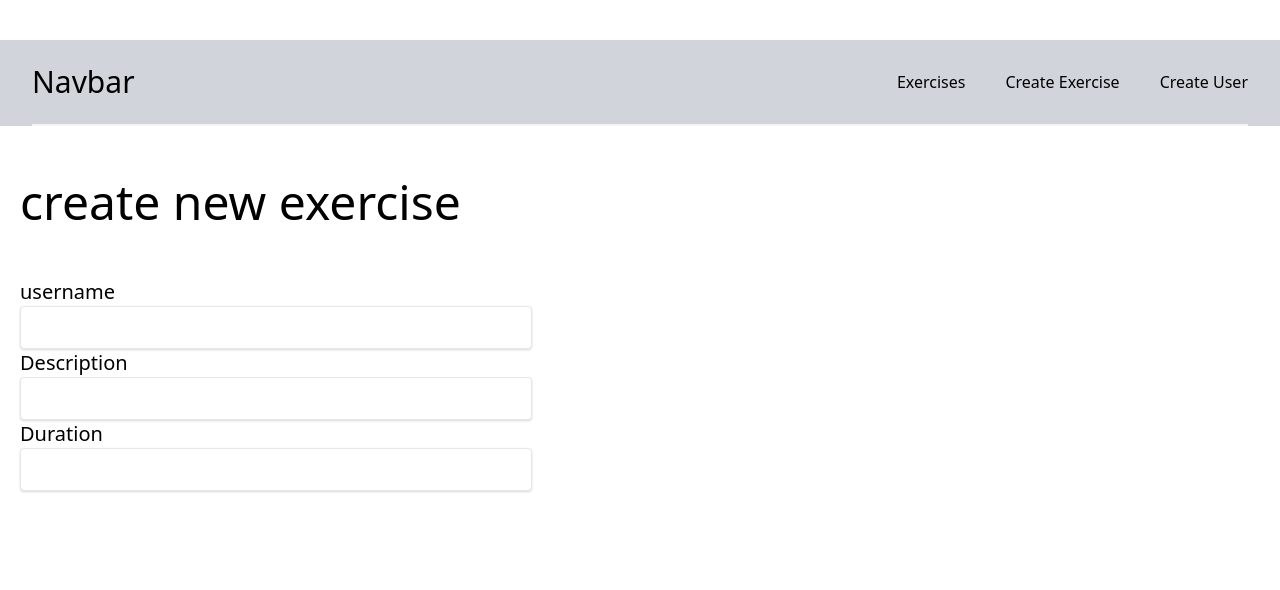
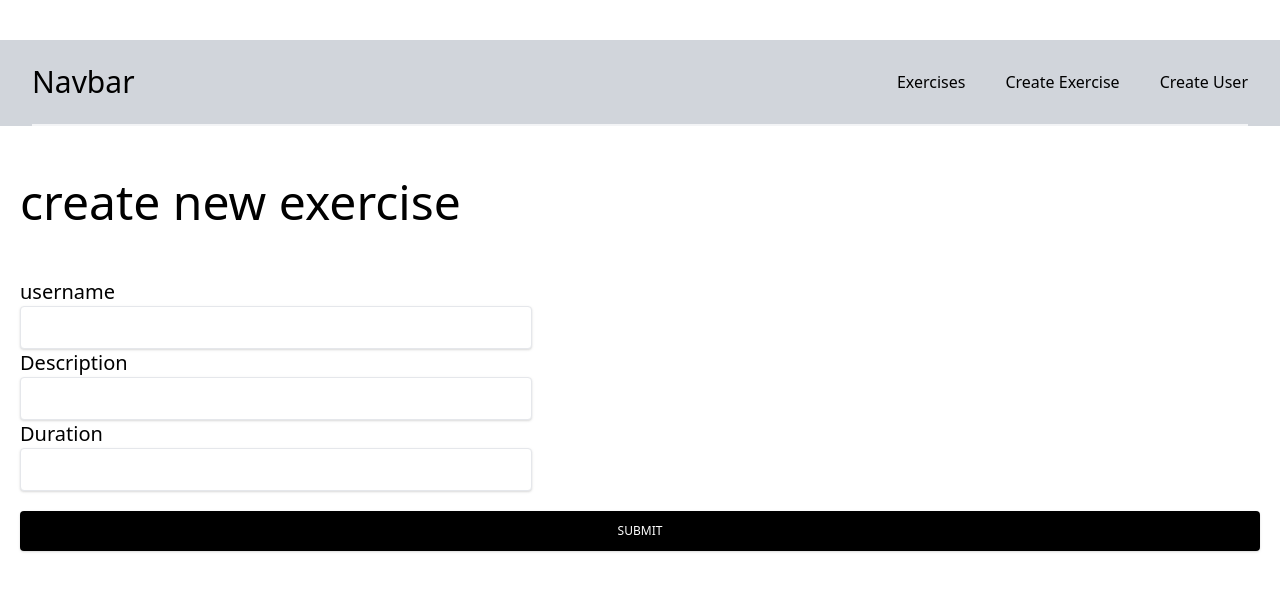
Before and after one commit to BrunojayParis/exercise_tracker, a React (Create React App) app in the folder extracker/: page /create in a window 1280 px wide. Shown: the top 590 px of the page. Built offline with nearby package versions, Linux system fonts and the light colour scheme.

Commit message:
create excercise hooks

```diff
--- a/extracker/package.json
+++ b/extracker/package.json
@@ -38,9 +38,9 @@
     ]
   },
   "devDependencies": {
-    "@tailwindcss/postcss7-compat": "^2.0.3",
+    "@tailwindcss/postcss7-compat": "^2.0.4",
     "autoprefixer": "^9.8.6",
     "postcss": "^7.0.35",
-    "tailwindcss": "npm:@tailwindcss/postcss7-compat@^2.0.3"
+    "tailwindcss": "npm:@tailwindcss/postcss7-compat@^2.0.4"
   }
 }
--- a/extracker/src/App.js
+++ b/extracker/src/App.js
@@ -25,5 +25,4 @@ function App() {
     </Router>
   );
 }
-
 export default App;
--- a/extracker/src/components/CreateExercise.js
+++ b/extracker/src/components/CreateExercise.js
@@ -2,35 +2,31 @@ import React, { useState } from "react";
 
 const CreateExercise = () => {
   //Hooks
-  const [exercise, setExercise] = useState({
-    userName: "",
-    description: "",
-    duration: 0,
-    date: new Date(),
-  });
+  const [userName, setUser] = useState("");
+  const [description, SetDescription] = useState("");
+  const [duration, setDuration] = useState(0);
 
   //Functions
 
   const addUsername = (e) => {
-    setExercise({
-      userName: e.target.value,
-    });
+    setUser(e.target.value);
   };
   const addDescription = (e) => {
-    setExercise({
-      description: e.target.value,
-    });
+    SetDescription(e.target.value);
   };
   const addDuration = (e) => {
-    setExercise({
-      duration: e.target.value,
-    });
+    setDuration(e.target.value)
   };
-  const addDate = (date) => {
-    setExercise({
-      date: date,
-    });
-  };
+  const submitButton = (e)=>{
+    e.preventDefault();
+    const exercise ={
+      username: userName,
+      description: description,
+      duration: duration
+    };
+    console.log(exercise)
+
+  }
 
   return (
     <div className="flex flex-col m-5 justify-start">
@@ -43,6 +39,7 @@ const CreateExercise = () => {
         <label>Duration</label>
         <input className="shadow appearance-none border rounded w-full py-2 px-3 text-gray-700 leading-tight focus:outline-none focus:shadow-outline" type="number" onChange={addDuration} />
       </form>
+      <input className="inline-block px-6 py-2 text-xs font-medium leading-6 text-center text-white uppercase transition bg-black rounded shadow ripple waves-light hover:shadow-lg focus:outline-none hover:bg-gray-400" type="button" value="submit" onClick={submitButton}/>
     </div>
   );
 };
```
Also changed, not shown: 1 other file (tests, documents, lock files or other folders).
